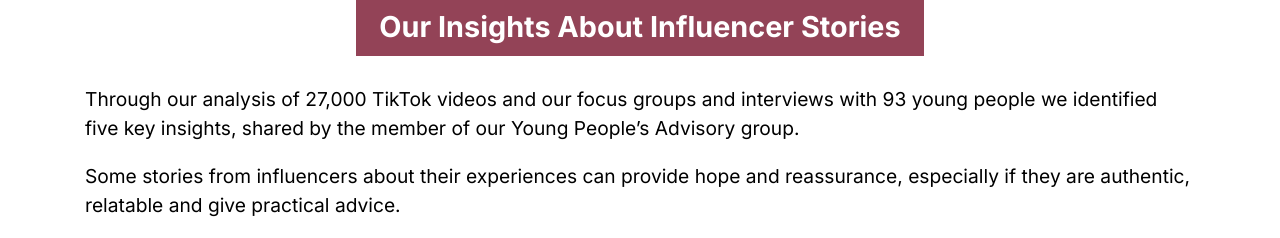
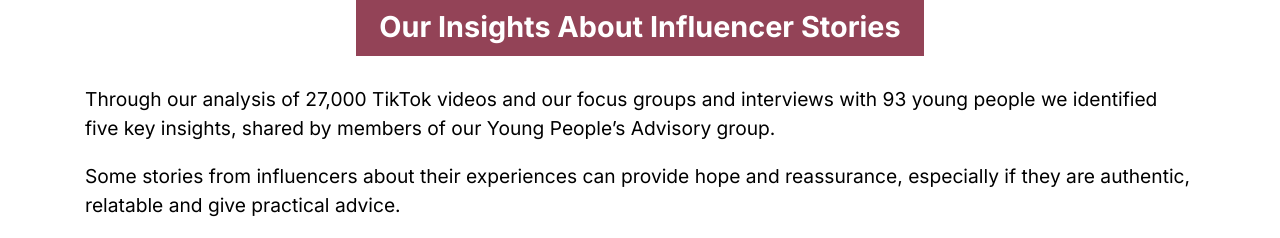
Before and after one commit to bear-rsg/influencerstories, a Django app: page /insights/ in a window 1280 px wide. Shown: the part 228-466 px from the top of the page. Run offline with Django 4.2, Linux system fonts and the light colour scheme; data comes from the database, SQL or seed files in the repository; parts of the project's set-up code (start-up, migrations or seed data) failed here and were passed over.

Commit message:
minor content fix requested by ruth

```diff
--- a/django/general/templates/general/insights.html
+++ b/django/general/templates/general/insights.html
@@ -9,7 +9,7 @@
     <div class="container">
         <h2>Our Insights About Influencer Stories</h2>
         <p>
-            Through our analysis of 27,000 TikTok videos and our focus groups and interviews with 93 young people we identified five key insights, shared by the member of our Young People’s Advisory group.
+            Through our analysis of 27,000 TikTok videos and our focus groups and interviews with 93 young people we identified five key insights, shared by members of our Young People’s Advisory group.
         </p>
         <p>
             Some stories from influencers about their experiences can provide hope and reassurance, especially if they are authentic, relatable and give practical advice.
```
